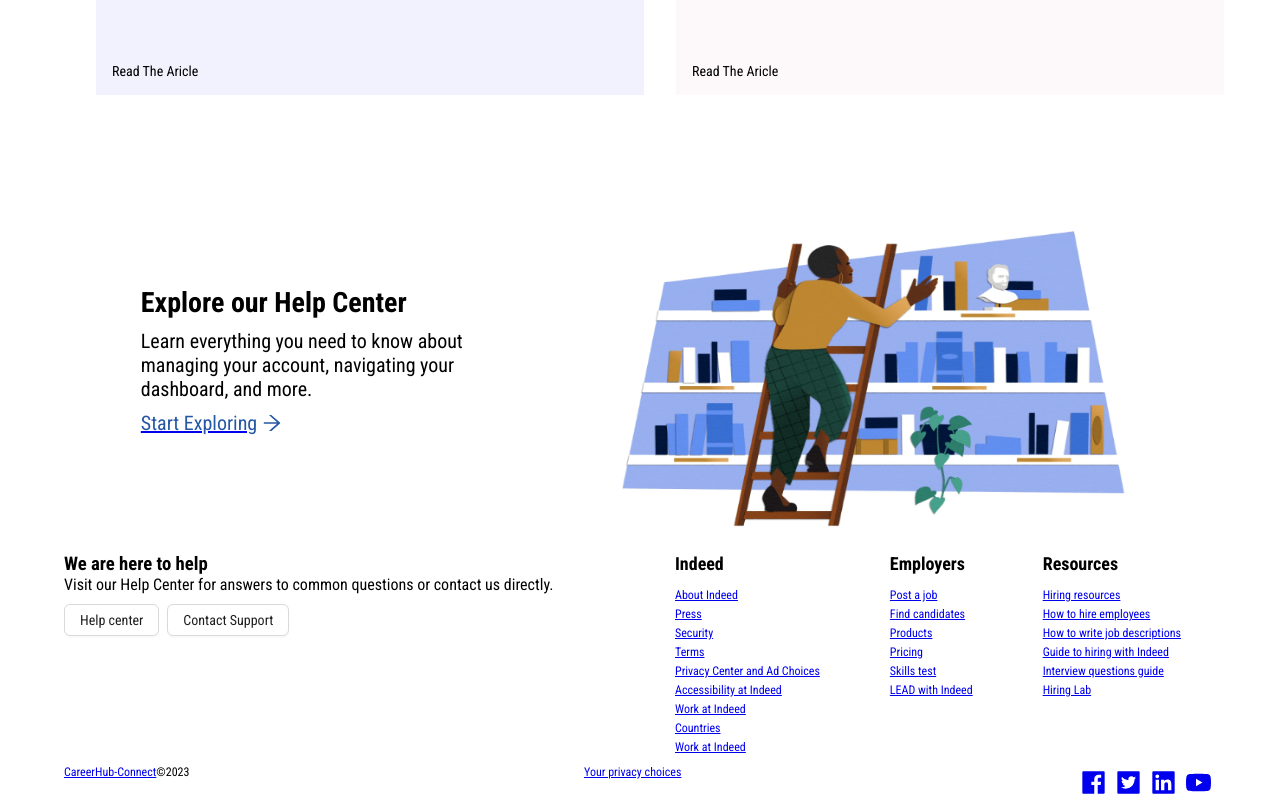
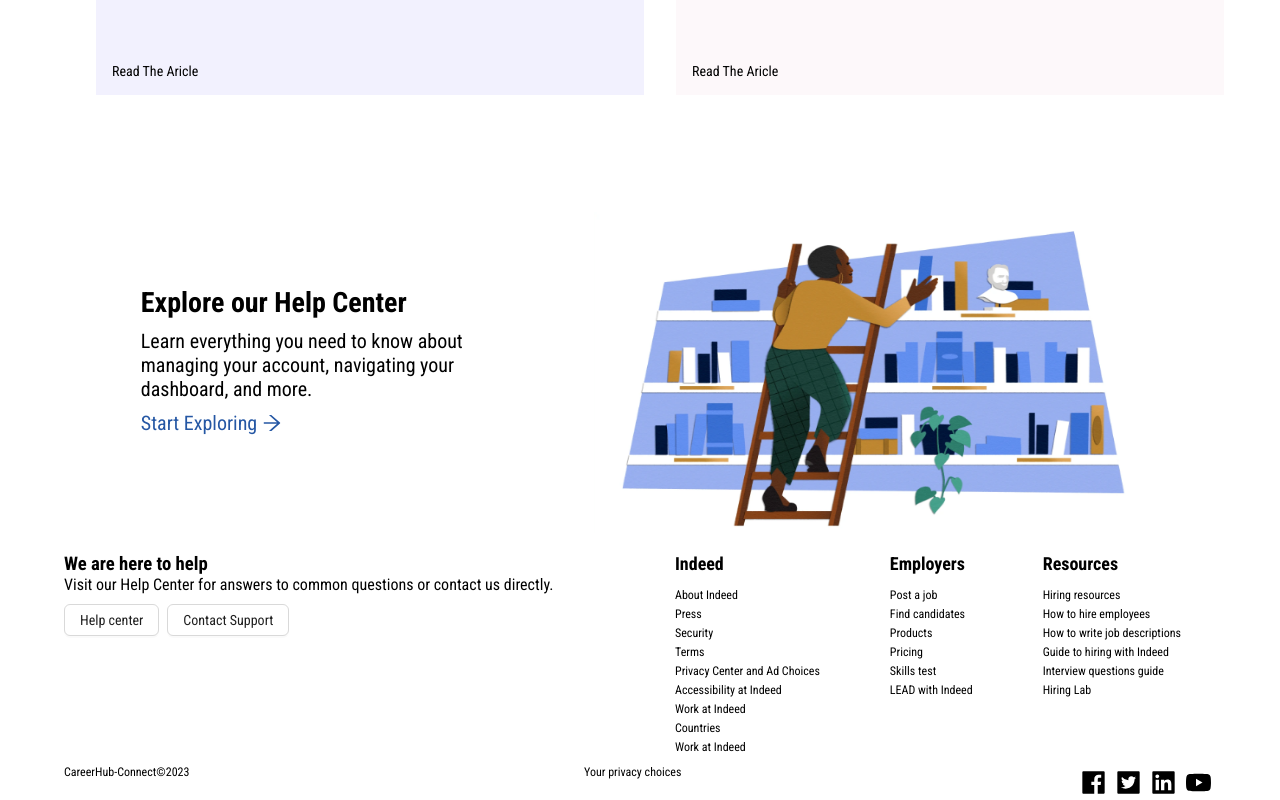
Before and after one commit to ZeroBug404/CareerConnect-Hub, a Next.js app: page / in a window 1280 px wide. Shown: the part 2861-3661 px from the top of the page. Built offline with nearby package versions, Linux system fonts and the light colour scheme.

Commit message:
Updated Link underline

```diff
--- a/src/components/ui/footer.module.css
+++ b/src/components/ui/footer.module.css
@@ -29,6 +29,8 @@
 }
 .right_section_buttons ul li a {
   font-size: 12px;
+  text-decoration: none;
+  color: inherit;
 }
 .right_section_buttons ul li a:hover {
   text-decoration: underline;
@@ -44,6 +46,11 @@
 .bottom_section_middle {
   font-size: 12px;
 }
+.bottom_section_left a,
+.bottom_section_middle a {
+  text-decoration: none;
+  color: inherit;
+}
 
 .bottom_section_left:hover,
 .bottom_section_middle:hover {
@@ -53,3 +60,8 @@ color: darkslateblue;
 .bottom_section_right {
   width: auto;
 }
+
+.bottom_section_right a{
+  text-decoration: none;
+  color: inherit;
+}
--- a/src/components/ui/helpCenter.module.css
+++ b/src/components/ui/helpCenter.module.css
@@ -9,6 +9,10 @@
 
 .helpCenter_left {
   padding-right: 7vw;
+}
+.helpCenter_left a{
+  text-decoration: none;
+  color: inherit;
 }
 .helpCenter_left h2 {
   font-size: 28px;
```
